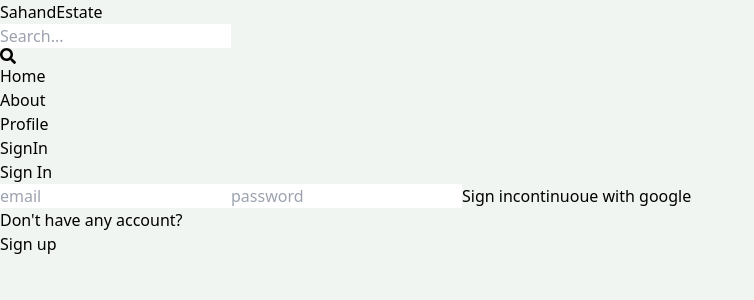
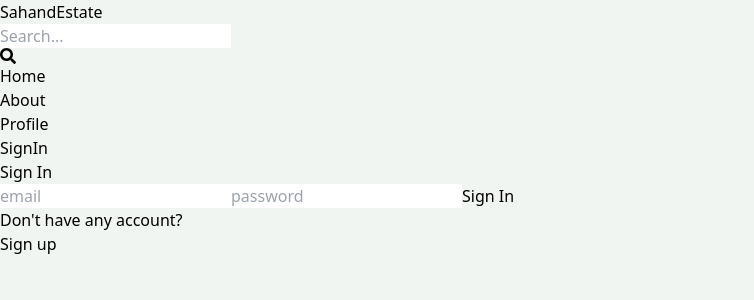
Before and after one commit to najjamalam786/real_estate_project, a React (Vite) app in the folder client/: page /sign-in in a window 1280 px wide. Shown: the top 300 px of the page, without its empty margins (0-754 px from the left). Built offline with nearby package versions, Linux system fonts and the light colour scheme.

Commit message:
SignUp UI page create and connect with signin API

```diff
--- a/client/src/pages/SignIn.jsx
+++ b/client/src/pages/SignIn.jsx
@@ -1,21 +1,69 @@
 import { useState } from 'react'
-import { Link } from "react-router-dom";
+import {Link, useNavigate } from 'react-router-dom';
 
 export default function SignIn() {
 
-  const [] = useState();
+  const [formData, setFormData] = useState({});
+  const [error, setError] = useState(null);
+  const [loading, setLoading] = useState(false);
+
+  const navigate = useNavigate();
+
+  const handleChange = (e) => {
+    setFormData({
+      ...formData,
+      [e.target.id]:e.target.value
+    });
+    // console.log(formData);
+  }
+
+  const handleSubmit = async(e) => {
+    e.preventDefault();
+
+    try{
+        setLoading(true);
+
+      const res = await fetch('/api/user/signin', {
+        method:'POST',
+        headers: {
+          'Content-Type': 'application/json'
+        },
+        body: JSON.stringify(formData),
+      });
+
+      const data = await res.json();
+      console.log(data);
+
+      e.target.reset();
+
+      if(data.success === false) {
+        setLoading(false);
+        setError(data.Message);
+        return;
+      }
+      setLoading(false);
+      setError(null);
+      navigate('/');
+
+    }catch(error){
+      setError(error.message);
+      setLoading(false)
+    }
+  }
+
   return (
-    <div>
-      <div className='p-3 max-w-lg mx-auto'>
+    <div className='p-3 max-w-lg mx-auto'>
       <h1 className='text-3xl text-center font-semibold my-7' >
         Sign In
       </h1>
-      <form className='flex flex-col gap-4'>
+      <form onSubmit={handleSubmit} className='flex flex-col gap-4'>
 
-        <input type="email" placeholder='email' className='border p-3 rounded-lg' id="email" />
-        <input type="password" placeholder='password' className='border p-3 rounded-lg' id="password" />
-        <button type='submit' className='bg-slate-700 text-white p-3 rounded-lg uppercase hover:opacity-95 disabled:opacity-95'>Sign in</button>
-        <button type='submit' className='bg-red-700 text-white p-3 rounded-lg uppercase hover:opacity-95 disabled:opacity-95'>continuoue with google</button>
+        <input type="email" placeholder='email' className='border p-3 rounded-lg' id="email" onChange={handleChange}/>
+
+        <input type="password" placeholder='password' className='border p-3 rounded-lg' id="password" onChange={handleChange} />
+
+        <button disabled={loading} type='submit' className='bg-blue-600 text-white p-3 rounded-lg uppercase hover:opacity-95 disabled:opacity-95'>{loading ? "Loaging..." : "Sign In"}</button>
+
       </form>
       <div className='flex gap-2 mt-5'>
         <p>Don't have any account?</p>
@@ -23,7 +71,7 @@
           <span className='text-blue-700' >Sign up</span>
         </Link>
       </div>
-    </div>
+      {error && <p className='text-red-700'>{error}</p>}
     </div>
   )
 }
```
